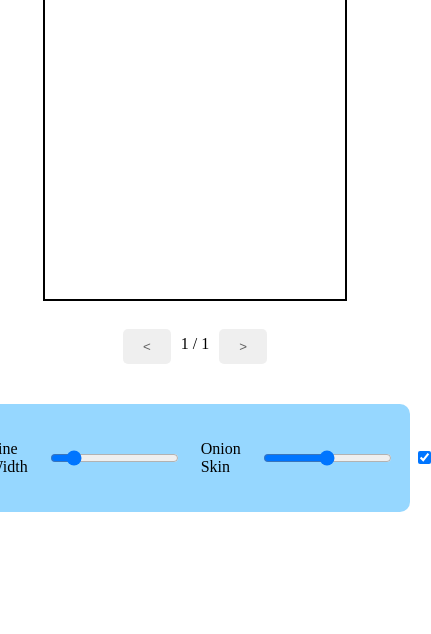
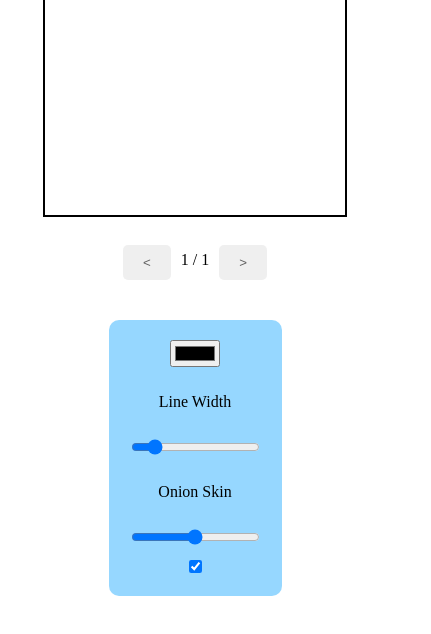
Before and after one commit to miles-berman/Doodler, a plain HTML site: page index.html in a window 390 px wide. Shown: the part 206-840 px from the top of the page, 431 px wide, since content can reach past the window. Drawn offline with Linux system fonts and the light colour scheme.

Commit message:
Update style.css

```diff
--- a/style.css
+++ b/style.css
@@ -51,7 +51,6 @@ h1 {
     background-color: rgba(84, 190, 255, 0.613);
     padding: 20px;
     border-radius: 10px;
-    width: 100vw;
 }
 
 #toolbar button {
@@ -63,3 +62,11 @@ h1 {
     border-radius: 5px;
     cursor: pointer;
 }
+
+/* limit the size of the toolbar on mobile */
+@media (max-width: 750px) {
+    #toolbar {
+        flex-direction: column;
+        gap: 10px;
+    }
+}
```
